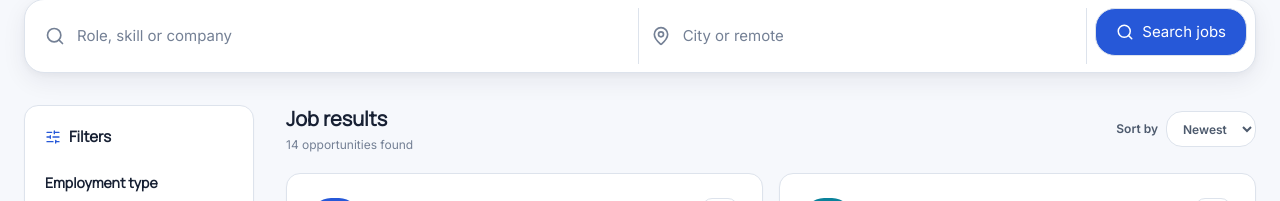
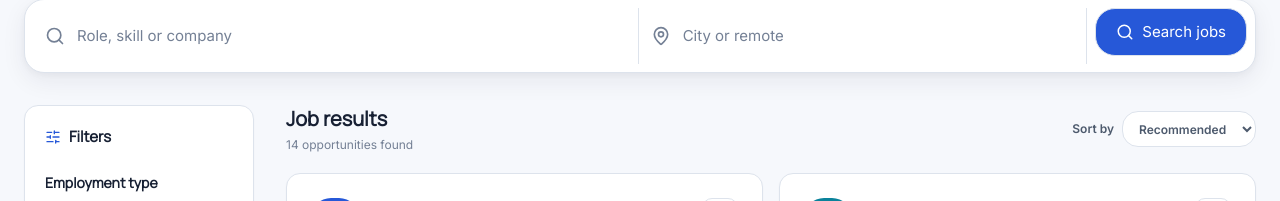
Before and after one commit to Sravanramaraju/CareerBridge-full-stack-off-campus-recruitment-platform-with-AI-assisted-r-sum-screening., a React (Vite) app: page /jobs in a window 1280 px wide. Shown: the part 246-447 px from the top of the page. Built offline with nearby package versions, Linux system fonts and the light colour scheme.

Commit message:
feat: add recommended and match sorting

```diff
--- a/src/pages/public/JobsPage.jsx
+++ b/src/pages/public/JobsPage.jsx
@@ -13,6 +13,7 @@ import { queryKeys } from '@/src/services/queryKeys';
 import { useAppStore } from '@/src/store/useAppStore';
 import { useDocumentTitle } from '@/src/hooks/useDocumentTitle';
 import { readJobFacets, writeJobFacets } from '@/src/lib/jobFilterParams';
+import { matchService } from '@/src/services/matchService';
 
 function JobsLoading() {
   return (
@@ -31,10 +32,12 @@ export function JobsPage() {
   useDocumentTitle('Explore jobs');
   const [searchParams, setSearchParams] = useSearchParams();
   const [facetFilters, setFacetFilters] = useState(() => readJobFacets(searchParams));
-  const [sort, setSort] = useState('newest');
+  const [sort, setSort] = useState('recommended');
   const [page, setPage] = useState(1);
   const savedJobIds = useAppStore((state) => state.savedJobIds);
   const toggleSavedJob = useAppStore((state) => state.toggleSavedJob);
+  const session = useAppStore((state) => state.session);
+  const profile = useAppStore((state) => state.profile);
 
   const filters = useMemo(() => ({
     keyword: searchParams.get('q') || '',
@@ -50,9 +53,11 @@ export function JobsPage() {
 
   const sortedJobs = useMemo(() => {
     const result = [...(jobsQuery.data || [])];
+    if (sort === 'match' && session?.role === 'applicant') return result.sort((a, b) => matchService.scoreJob(b, profile).overall - matchService.scoreJob(a, profile).overall);
     if (sort === 'salary') return result.sort((a, b) => b.salary.localeCompare(a.salary));
+    if (sort === 'recommended') return result.sort((a, b) => Number(b.featured) - Number(a.featured) || new Date(b.postedAt) - new Date(a.postedAt));
     return result.sort((a, b) => new Date(b.postedAt) - new Date(a.postedAt));
-  }, [jobsQuery.data, sort]);
+  }, [jobsQuery.data, profile, session?.role, sort]);
 
   const pageCount = Math.ceil(sortedJobs.length / 6);
   const currentPage = Math.min(page, Math.max(pageCount, 1));
@@ -125,7 +130,9 @@ export function JobsPage() {
             <label className="flex items-center gap-2 text-xs font-semibold text-[var(--cb-text-secondary)]">
               Sort by
               <select value={sort} onChange={(event) => { setSort(event.target.value); setPage(1); }} className="h-9 rounded-lg border bg-[var(--cb-surface)] px-3 text-sm outline-none focus:border-[var(--cb-primary)]">
+                <option value="recommended">Recommended</option>
                 <option value="newest">Newest</option>
+                {session?.role === 'applicant' && <option value="match">Match</option>}
                 <option value="salary">Salary</option>
               </select>
             </label>
```
